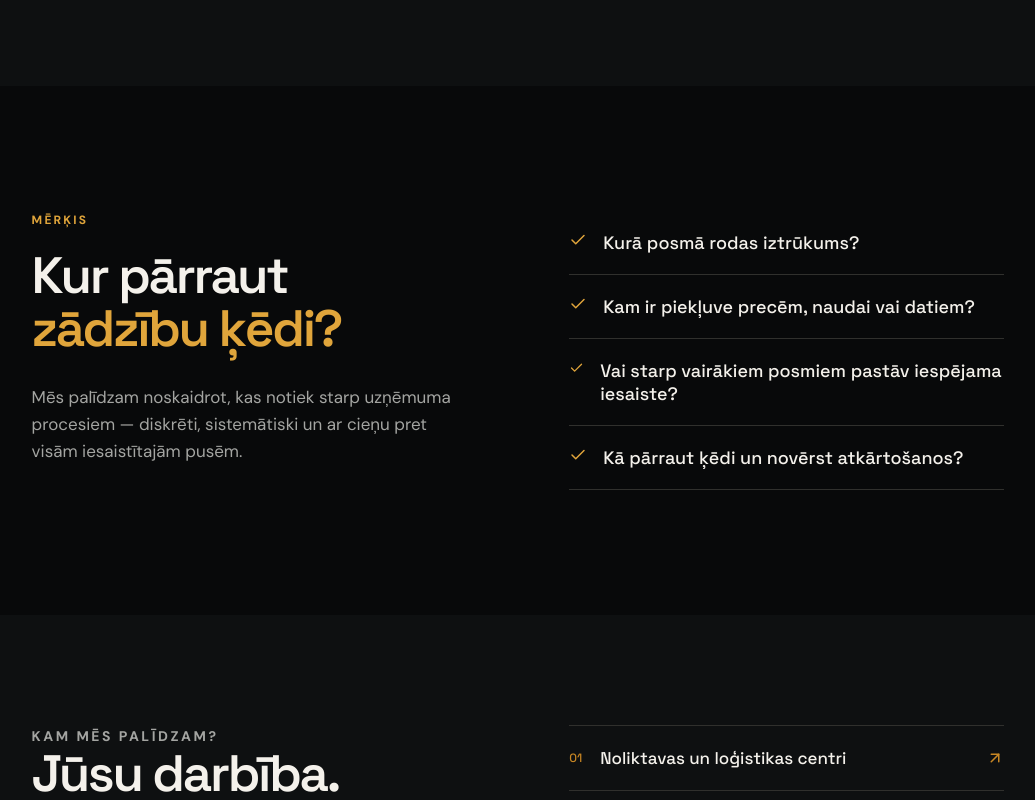
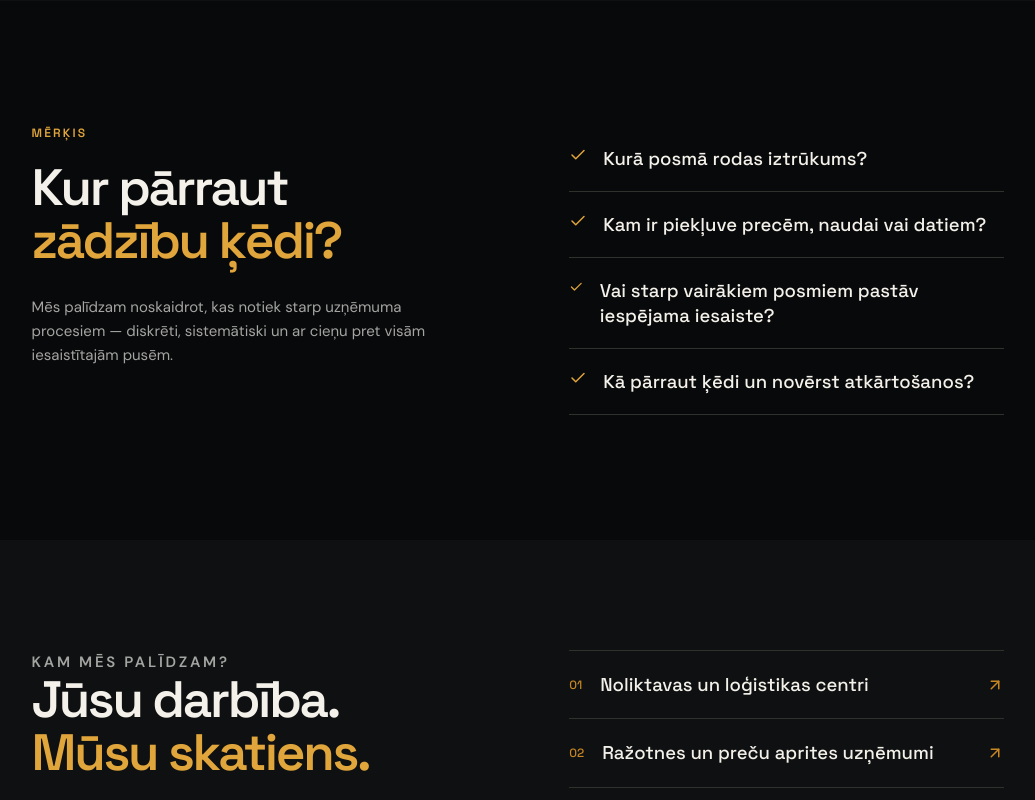
Before and after one commit to skujinskristaps/jolkins-apsargi, a React (Vite) app: page / in a window 1280 px wide. Shown: the part 2800-3600 px from the top of the page, without its empty margins (122-1157 px from the left). Built offline with nearby package versions, Linux system fonts and the light colour scheme.

Commit message:
Establish unified typography scale

```diff
--- a/src/styles.css
+++ b/src/styles.css
@@ -46,6 +46,40 @@ h3,.role-card strong{letter-spacing:-.02em}
 .role-card strong{font-weight:500}
 .question-list div,.audience-list div{font-weight:500}
 
+/* Typography tokens — one scale shared by every page module. */
+:root{
+  --font-display:'Space Grotesk',sans-serif;
+  --font-body:'DM Sans',sans-serif;
+  --text-xs:12px;
+  --text-sm:14px;
+  --text-body:clamp(15px,1.15vw,17px);
+  --text-lead:clamp(16px,1.25vw,18px);
+  --text-h3:clamp(18px,1.45vw,21px);
+  --text-h2:clamp(38px,4vw,62px);
+  --text-h1:clamp(48px,5vw,78px);
+  --lh-tight:1.03;
+  --lh-copy:1.6;
+  --weight-regular:400;
+  --weight-medium:500;
+  --weight-semibold:600;
+  --tracking-display:-.045em;
+}
+
+body{font-family:var(--font-body);font-size:var(--text-body);font-weight:var(--weight-regular);line-height:var(--lh-copy)}
+h1,h2,h3{font-family:var(--font-display);font-weight:var(--weight-semibold);letter-spacing:var(--tracking-display);line-height:var(--lh-tight)}
+h1,.hero h1,.page-intro h1{font-size:var(--text-h1)}
+h2,.section h2,.section-heading h2,.audience h2,.contact h2{font-size:var(--text-h2)}
+h3,.step h3{font-size:var(--text-h3);line-height:1.25;letter-spacing:-.02em}
+.eyebrow{font-family:var(--font-display);font-size:var(--text-xs);font-weight:var(--weight-semibold);line-height:1.3;letter-spacing:.18em}
+.lead{font-size:var(--text-lead);line-height:1.6}
+.section-text,.chain-callout>p,.section-heading>p,.audience-copy>p,.step p,.trust p,.contact-intro>p:not(.eyebrow),.page-intro>p:last-child,.legal-content p{font-size:var(--text-body);line-height:var(--lh-copy)}
+.button,.nav-cta{font-size:var(--text-sm);font-weight:var(--weight-semibold);line-height:1.3}
+.stats strong{font-family:var(--font-display);font-weight:var(--weight-semibold);line-height:1}
+.stats span{font-family:var(--font-body);font-size:var(--text-xs);line-height:1.35}
+.question-list div,.audience-list div{font-family:var(--font-display);font-size:var(--text-h3);font-weight:var(--weight-medium);line-height:1.35}
+.role-card strong{font-family:var(--font-display);font-size:var(--text-sm);font-weight:var(--weight-medium);line-height:1.35}
+.nav nav{font-family:var(--font-body);font-size:var(--text-sm)}
+
 @media(min-width:801px){.hero{height:570px;min-height:0;padding-top:30px;padding-bottom:30px}.chain-callout{min-height:220px}}
 @media(min-width:801px) and (max-height:900px){.hero{height:510px;padding-top:22px;padding-bottom:22px}.chain-callout{min-height:190px;padding-top:42px;padding-bottom:42px}}
 @media(min-width:801px) and (max-width:1100px){.hero{height:540px;grid-template-columns:minmax(0,1fr) minmax(300px,.8fr);gap:4vw}.hero h1{font-size:clamp(42px,5vw,68px)}.chain-callout{padding-left:8vw;padding-right:8vw}}
```
